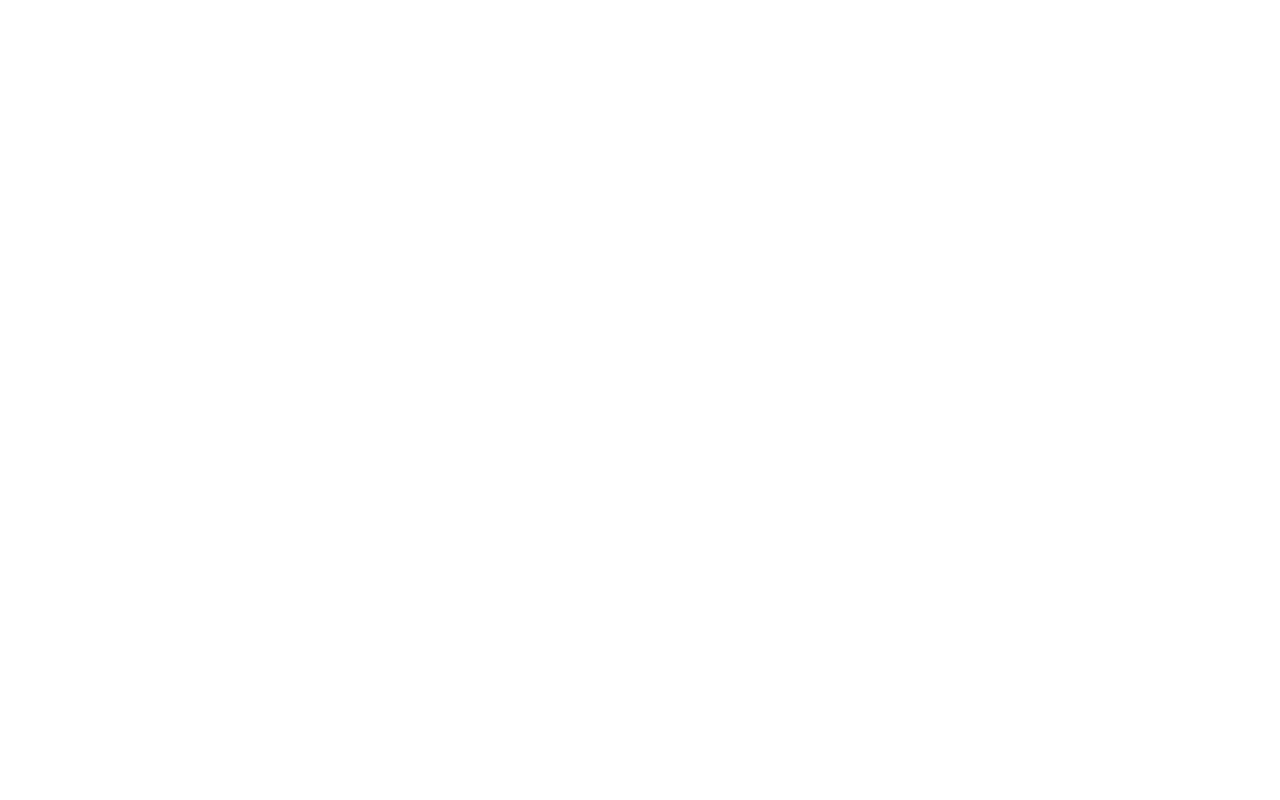
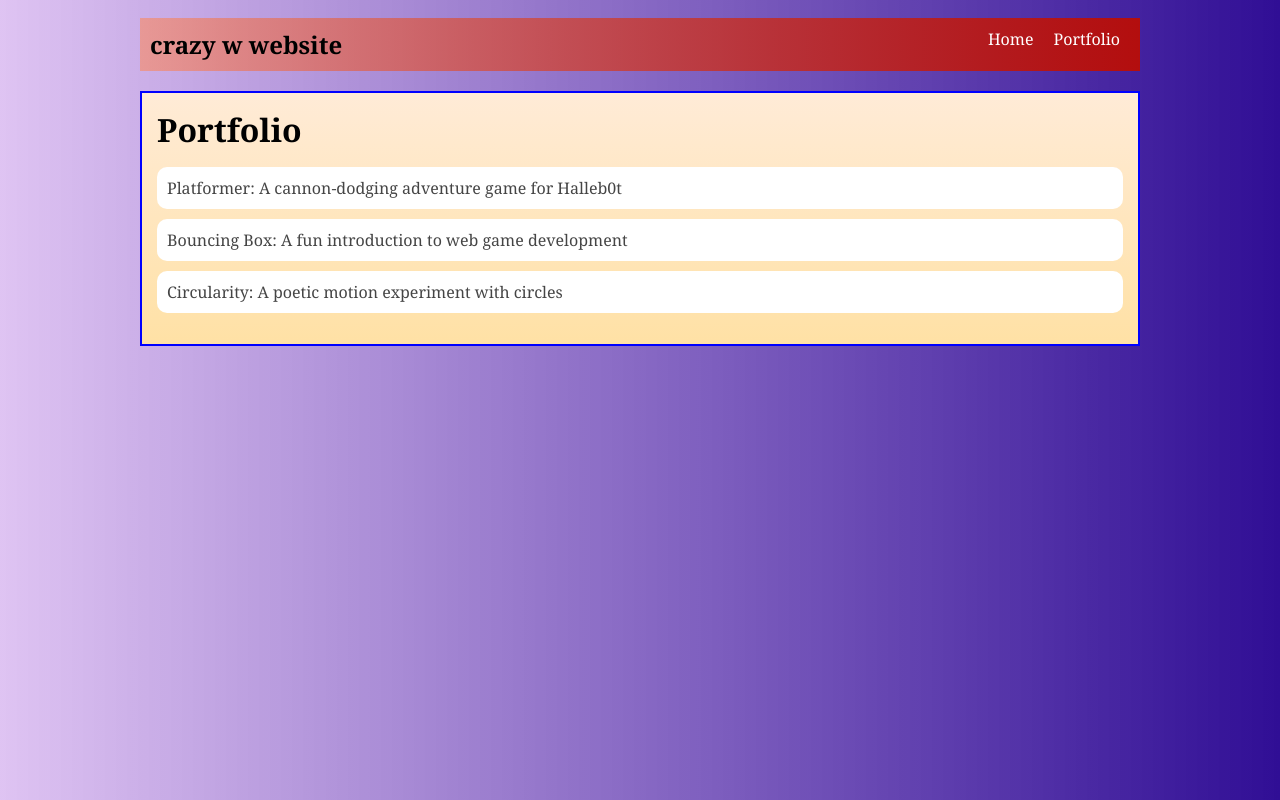
Before and after one commit to Vincent-L-08/vincent-l-08.github.io, a plain HTML site: page portfolio.html in a window 1280 px wide. Drawn offline with Linux system fonts and the light colour scheme.

```diff
--- a/portfolio.html
+++ b/portfolio.html
@@ -0,0 +1,40 @@
+<!DOCTYPE html>
+<html>
+  <head>
+    <title>crazy website</title>
+    <link rel="stylesheet" href="style.css" />
+  </head>
+
+  <body>
+    <!-- All content goes here -->
+    <div id="all-contents">
+        <nav>
+            <h1>crazy w website</h1>
+            <ul id="nav-ul">
+                <li class="nav-li">
+                    <a href="index.html">Home</a>
+                </li>
+                <li class="nav-li">
+                    <a href="portfolio.html">Portfolio</a>
+                </li>
+            </ul>
+        </nav>
+        <main>
+            <div class="content">
+                <h1>Portfolio</h1>
+                <ul id="portfolio">
+                    <li>
+                        <a href="fsd-projects/platformer/">Platformer: A cannon-dodging adventure game for Halleb0t</a>
+                    </li>
+                    <li>
+                        <a href="fsd-projects/bouncing-box/">Bouncing Box: A fun introduction to web game development</a>
+                    </li>
+                    <li>
+                        <a href="fsd-projects/circularity/">Circularity: A poetic motion experiment with circles</a>
+                    </li>
+                </ul>
+            </div>
+        </main>
+    </div>
+  </body>
+</html>
--- a/style.css
+++ b/style.css
@@ -80,3 +80,28 @@
 h2, h3 {
     margin: 0px;
 }
+/* Portfolio styles */
+.content h1 {
+  color: black;
+}
+
+#portfolio {
+  list-style-type: none;
+  padding-left: 0;
+}
+
+#portfolio li {
+  background: #fff;
+  padding: 10px;
+  border-radius: 10px;
+  margin-bottom: 10px;
+}
+
+#portfolio li:hover {
+  background: #eee;
+}
+
+#portfolio a {
+  text-decoration: none;
+  color: #454545;
+}
```
Also changed, not shown: fsd-projects/platformer/platformer.js (+19 -2 lines), index.html (+0 -13 lines).
